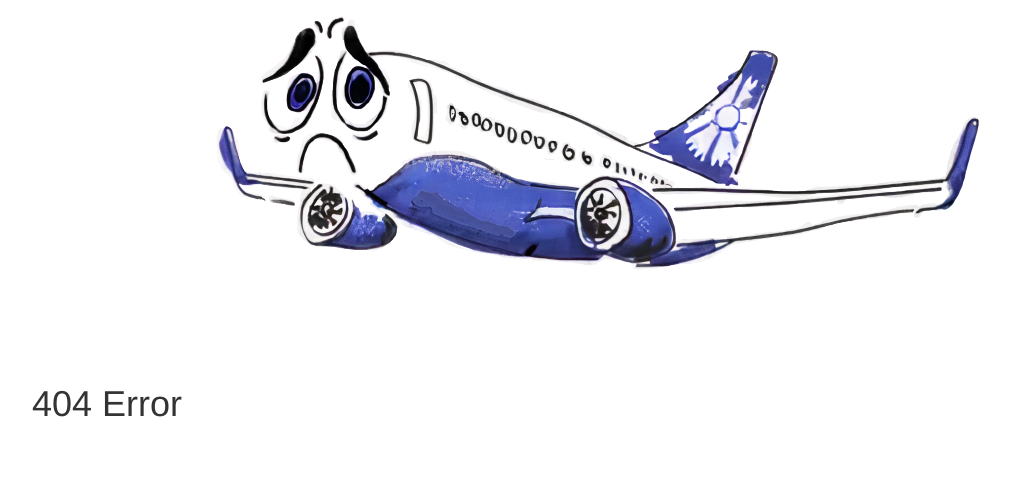
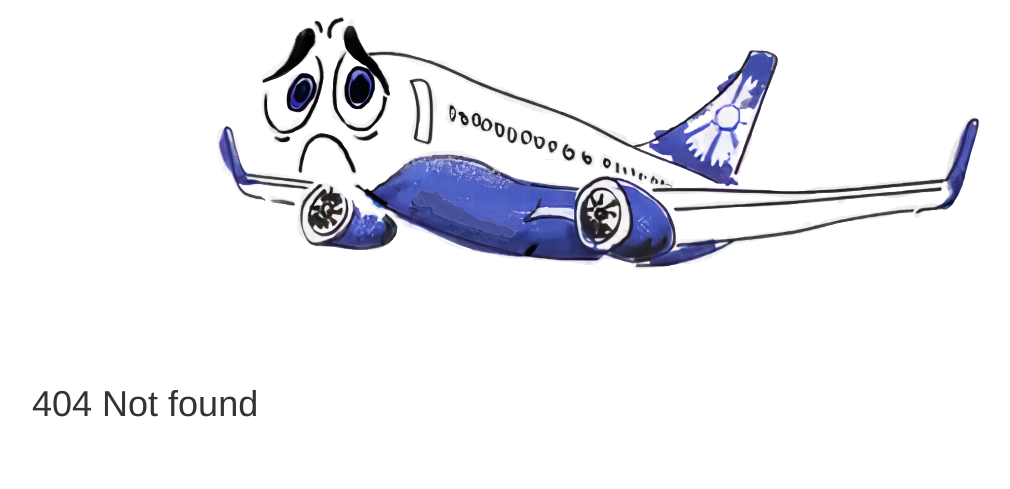
Before and after one commit to cptartur/aviation-weather-app, a Flask app: template avw/templates/404.html in a window 1280 px wide. Shown: the part 73-562 px from the top of the page, without its empty margins (38-1048 px from the left). Run offline with Flask 2, Linux system fonts and the light colour scheme; the template is opened without the code that fills it, so the values that code supplies are empty; some libraries are stand-ins or nearby versions.

Commit message:
Add correct descriptions

```diff
--- a/avw/templates/404.html
+++ b/avw/templates/404.html
@@ -8,6 +8,6 @@
     <br>
     <br>
     <br>
-    <h1>404 Error</h1>
+    <h1>404 Not found</h1>
 
 {% endblock %}
--- a/avw/templates/500.html
+++ b/avw/templates/500.html
@@ -8,6 +8,6 @@
     <br>
     <br>
     <br>
-    <h1>404 Error</h1>
+    <h1>500 Internal server error</h1>
 
 {% endblock %}
```
